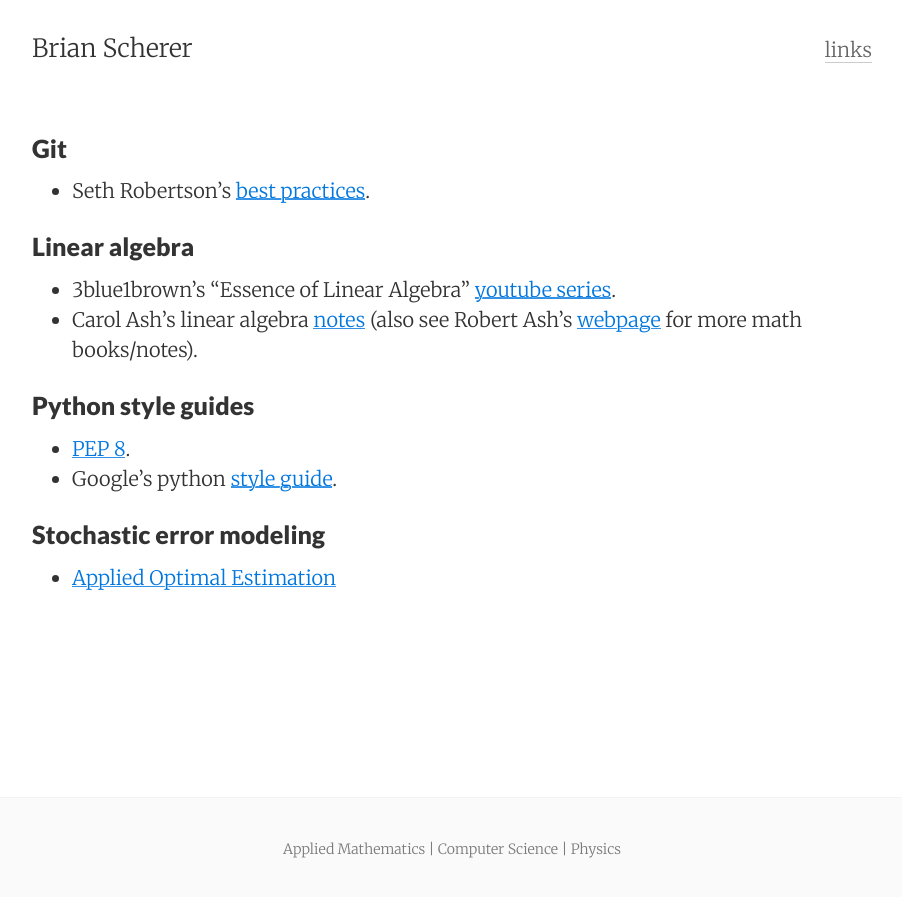
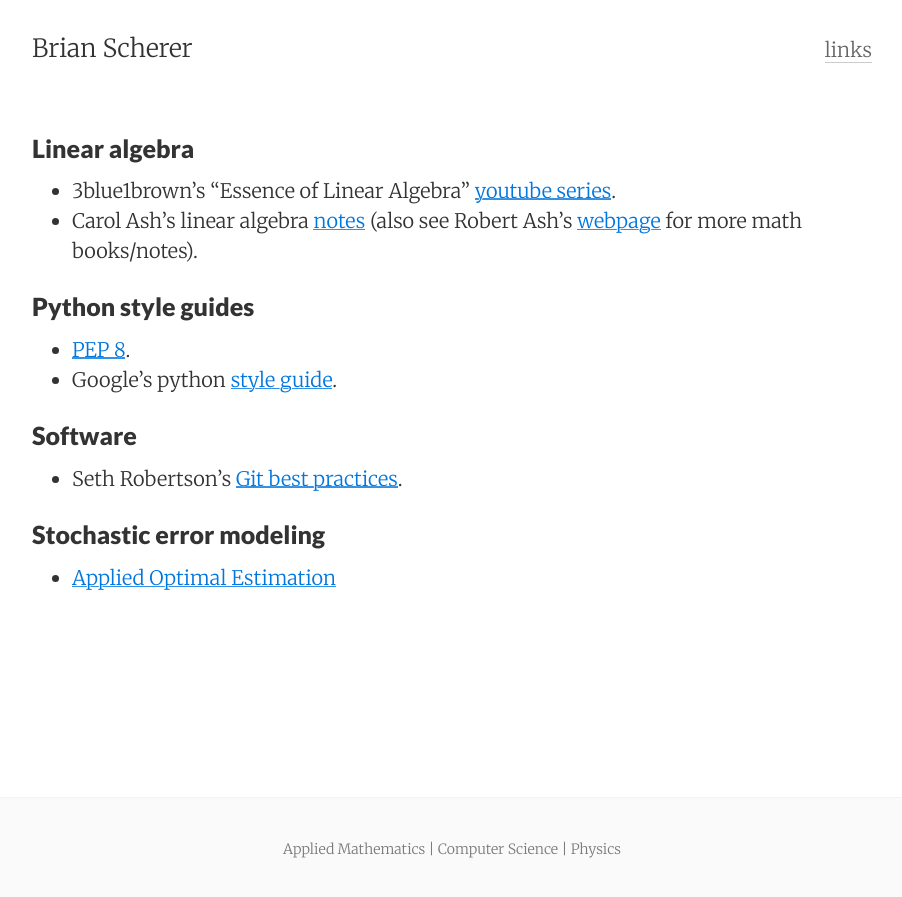
Before and after one commit to brianscherer/brianscherer.github.io, a Jekyll site: the page built from links.md, in a window 1280 px wide. Shown: the top 897 px of the page, without its empty margins (188-1090 px from the left). Built offline with Jekyll 4.4.1, drawn with Linux system fonts in a browser that asks for light colours; part of the change alters nothing that is shown.

Commit message:
Update links.md

```diff
--- a/links.md
+++ b/links.md
@@ -4,9 +4,6 @@ title: links
 permalink: /links/
 tags: links
 ---
-
-### Git
-* Seth Robertson's [best practices](http://sethrobertson.github.io/GitBestPractices/).
 
 ### Linear algebra
 * 3blue1brown's "Essence of Linear Algebra" [youtube series](https://www.youtube.com/playlist?list=PLZHQObOWTQDPD3MizzM2xVFitgF8hE_ab).
@@ -16,5 +13,8 @@ tags: links
 * [PEP 8](https://www.python.org/dev/peps/pep-0008/).
 * Google's python [style guide](http://google.github.io/styleguide/pyguide.html).
 
+### Software
+* Seth Robertson's [Git best practices](http://sethrobertson.github.io/GitBestPractices/).
+
 ### Stochastic error modeling
 * [Applied Optimal Estimation](http://users.isr.ist.utl.pt/~pjcro/temp/Applied%20Optimal%20Estimation%20-%20Gelb.pdf)
```
